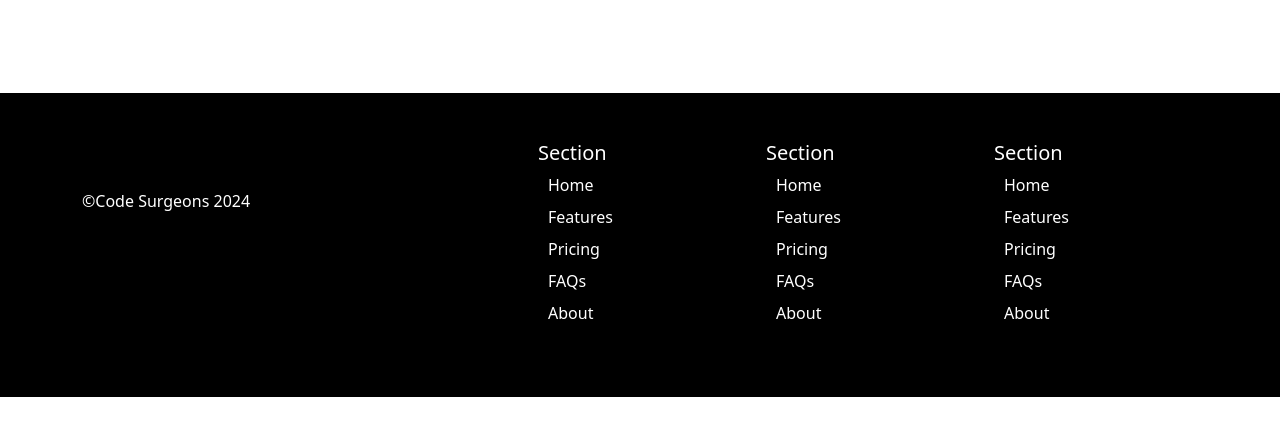
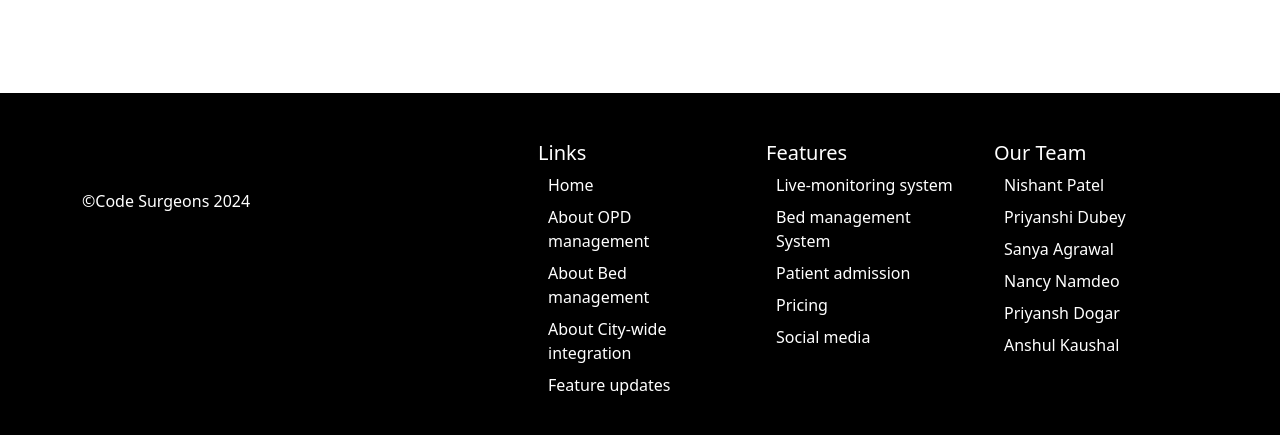
Before and after one commit to Web-Knight/html-rough, a plain HTML site: page index.html in a window 1280 px wide. Shown: the part 2232-2667 px from the top of the page. Before the commit the page ends 2629 px from the top, so only its background shows below. Drawn offline with nearby package versions, Linux system fonts and the light colour scheme.

Commit message:
Update index.html

```diff
--- a/index.html
+++ b/index.html
@@ -199,35 +199,36 @@
     </div>
 
     <div class="col mb-3">
-      <h5>Section</h5>
+      <h5>Links</h5>
       <ul class="nav flex-column">
-        <li class="nav-item mb-2"><a href="#" class="nav-link p-0 text-white">Home</a></li>
-        <li class="nav-item mb-2"><a href="#" class="nav-link p-0 text-white">Features</a></li>
-        <li class="nav-item mb-2"><a href="#" class="nav-link p-0 text-white">Pricing</a></li>
-        <li class="nav-item mb-2"><a href="#" class="nav-link p-0 text-white">FAQs</a></li>
-        <li class="nav-item mb-2"><a href="#" class="nav-link p-0 text-white">About</a></li>
+        <li class="nav-item mb-2"><a href="#opd" class="nav-link p-0 text-white">Home</a></li>
+        <li class="nav-item mb-2"><a href="#opd" class="nav-link p-0 text-white">About OPD management</a></li>
+        <li class="nav-item mb-2"><a href="#bed" class="nav-link p-0 text-white">About Bed management</a></li>
+        <li class="nav-item mb-2"><a href="#city-wide" class="nav-link p-0 text-white">About City-wide integration</a></li>
+        <li class="nav-item mb-2"><a href="#" class="nav-link p-0 text-white">Feature updates</a></li>
       </ul>
     </div>
 
     <div class="col mb-3">
-      <h5>Section</h5>
+      <h5>Features</h5>
       <ul class="nav flex-column">
-        <li class="nav-item mb-2"><a href="#" class="nav-link p-0 text-white">Home</a></li>
-        <li class="nav-item mb-2"><a href="#" class="nav-link p-0 text-white">Features</a></li>
+        <li class="nav-item mb-2"><a href="#" class="nav-link p-0 text-white">Live-monitoring system</a></li>
+        <li class="nav-item mb-2"><a href="#" class="nav-link p-0 text-white">Bed management System</a></li>
+        <li class="nav-item mb-2"><a href="#" class="nav-link p-0 text-white">Patient admission</a></li>
         <li class="nav-item mb-2"><a href="#" class="nav-link p-0 text-white">Pricing</a></li>
-        <li class="nav-item mb-2"><a href="#" class="nav-link p-0 text-white">FAQs</a></li>
-        <li class="nav-item mb-2"><a href="#" class="nav-link p-0 text-white">About</a></li>
+        <li class="nav-item mb-2"><a href="#" class="nav-link p-0 text-white">Social media</a></li>
       </ul>
     </div>
 
     <div class="col mb-3">
-      <h5>Section</h5>
+      <h5>Our Team</h5>
       <ul class="nav flex-column">
-        <li class="nav-item mb-2"><a href="#" class="nav-link p-0 text-white">Home</a></li>
-        <li class="nav-item mb-2"><a href="#" class="nav-link p-0 text-white">Features</a></li>
-        <li class="nav-item mb-2"><a href="#" class="nav-link p-0 text-white">Pricing</a></li>
-        <li class="nav-item mb-2"><a href="#" class="nav-link p-0 text-white">FAQs</a></li>
-        <li class="nav-item mb-2"><a href="#" class="nav-link p-0 text-white">About</a></li>
+        <li class="nav-item mb-2"><a href="#" class="nav-link p-0 text-white">Nishant Patel</a></li>
+        <li class="nav-item mb-2"><a href="#" class="nav-link p-0 text-white">Priyanshi Dubey</a></li>
+        <li class="nav-item mb-2"><a href="#" class="nav-link p-0 text-white">Sanya Agrawal</a></li>
+        <li class="nav-item mb-2"><a href="#" class="nav-link p-0 text-white">Nancy Namdeo</a></li>
+        <li class="nav-item mb-2"><a href="#" class="nav-link p-0 text-white">Priyansh Dogar</a></li>
+        <li class="nav-item mb-2"><a href="#" class="nav-link p-0 text-white">Anshul Kaushal</a></li>
       </ul>
     </div>
   </footer>
```
